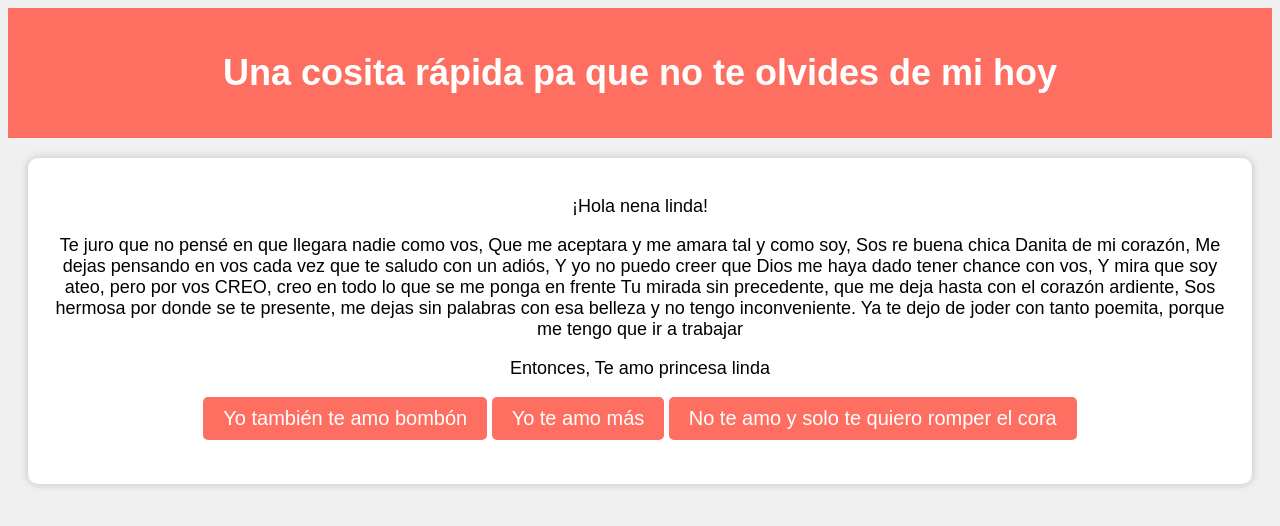
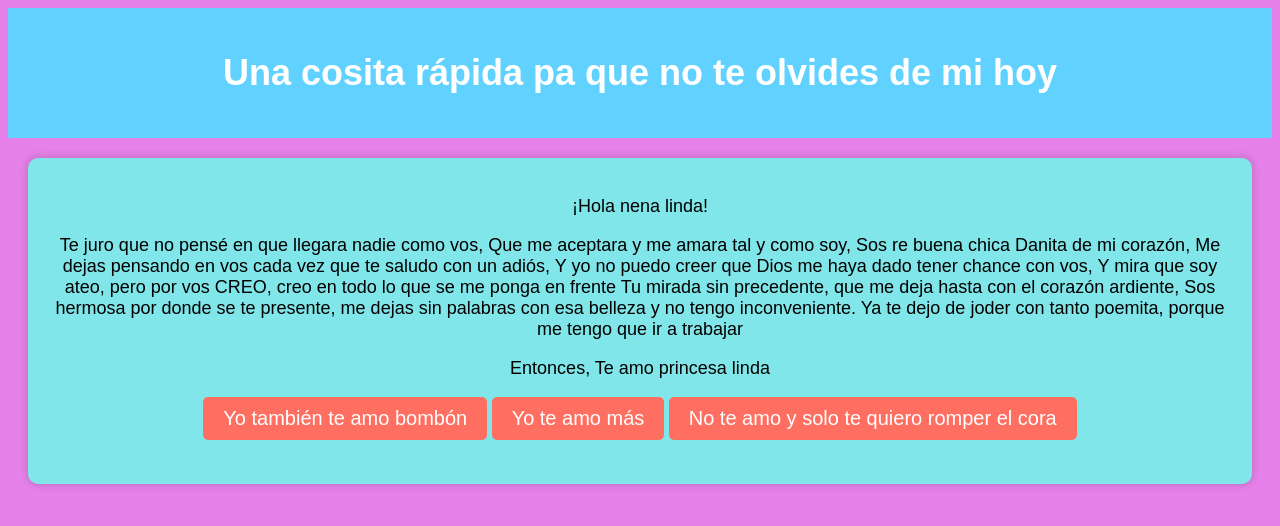
Before and after one commit to germilucee/githubpageminena, a plain HTML site: page index.html in a window 1280 px wide. Drawn offline with Linux system fonts and the light colour scheme.

Commit message:
Update index.html

```diff
--- a/index.html
+++ b/index.html
@@ -2,16 +2,16 @@
 <html>
 <head>
     <meta charset="UTF-8">
-    <title>¿Así o no te sirve jajaja?</title>
+    <title>¿Así o más virgocho me queres?</title>
     <style>
         body {
             font-family: Arial, sans-serif;
-            background-color: #f0f0f0;
+            background-color: rgb(229, 129, 233);
             text-align: center;
         }
 
         header {
-            background-color: #ff6f61;
+            background-color: #61d2ff;
             padding: 20px;
             color: white;
         }
@@ -23,7 +23,7 @@
         .container {
             margin: 20px;
             padding: 20px;
-            background-color: white;
+            background-color: rgb(129, 230, 233);
             border-radius: 10px;
             box-shadow: 0 0 10px rgba(0, 0, 0, 0.2);
         }
@@ -34,7 +34,7 @@
 
         #respuesta {
             font-size: 24px;
-            color: #ff6f61;
+            color: #811d14;
             font-weight: bold;
         }
 
```
